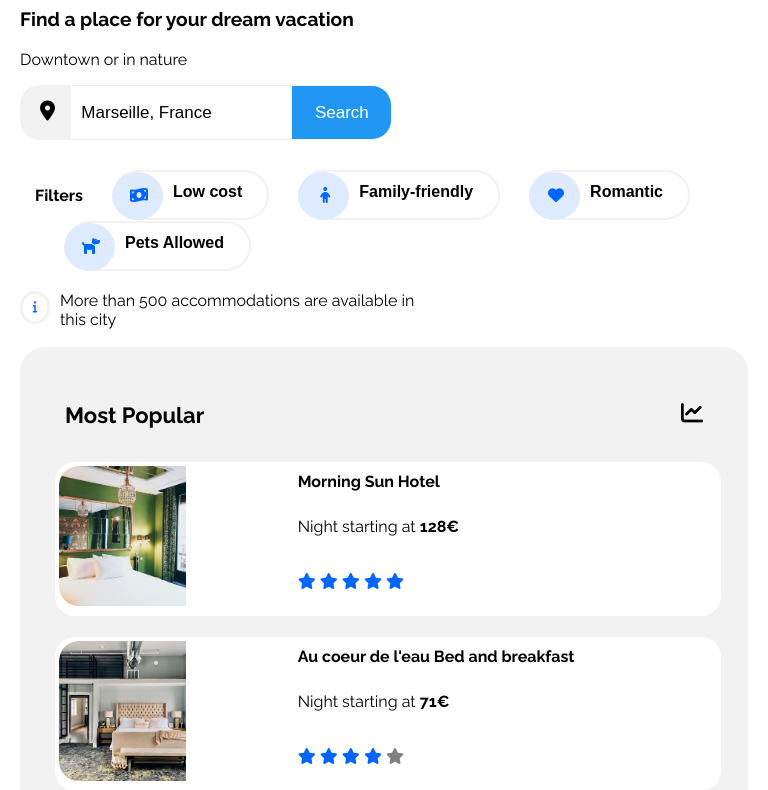
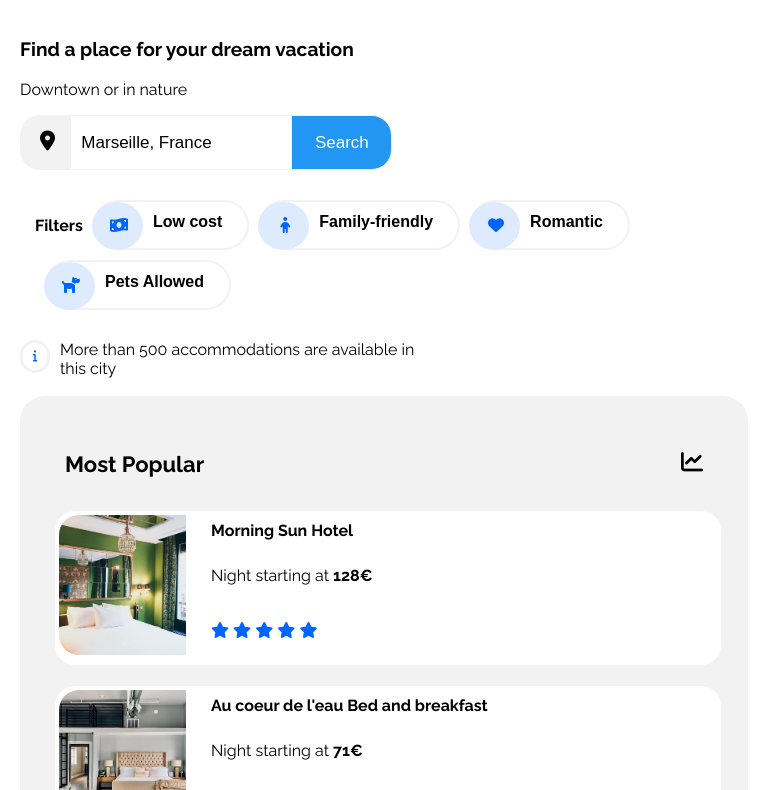
Before and after one commit to andreeache/AndreeaChelaru_2_09302020_A, a plain HTML site: page index.html in a window 768 px wide. Shown: the part 111-901 px from the top of the page. Drawn offline with Linux system fonts and the light colour scheme.

Commit message:
fixed most popular section for medium screens

```diff
--- a/css/buttons.css
+++ b/css/buttons.css
@@ -190,6 +190,15 @@ form.button input[type=text] {
     }
   }
 
+  @media only screen and (min-width: 680px)
+  and (max-width: 1024px){
+    .btn{
+      margin-bottom: 10px;
+      margin-left: 10px;
+    }
+  }
+
+
   .btn:hover {
     background-color:cornflowerblue;
   }
--- a/css/style.css
+++ b/css/style.css
@@ -1,7 +1,6 @@
 
 body{
   margin: 0;
-  padding-top: 50px;
   padding: 10px;
   font-family: Raleway;
 }
@@ -30,6 +29,7 @@ body{
 
 
 .nav {
+  margin-top: 30px;
   margin-bottom: 40px;
   padding-right: 40px;
 }
@@ -294,6 +294,7 @@ a {
 
 .accommodations-section{
   background-color: white;
+  box-shadow: 5px 5px 5px #e2e2e2;
   border-radius: 25px;
   padding: 4px;
   height: 200px;
@@ -462,6 +463,7 @@ a {
 @media only screen and (min-width: 680px) and (max-width: 1024px){
 
   .popular-section{
+  grid-template-columns: 130px 450px;
   padding-bottom: 10px;
   column-gap: 20px;
   margin-bottom: 2vh;
@@ -505,9 +507,13 @@ a {
   }
 }
 
-@media only screen and (max-width: 680px) and (orientation: landscape){
+
+
+@media only screen and (min-width: 680px) and (max-width: 1024px){
   .popular-text{
-    row-gap: 2px;
+    padding-left: 1px;
+    margin-left: 1px;
+
   }
 }
 
```
